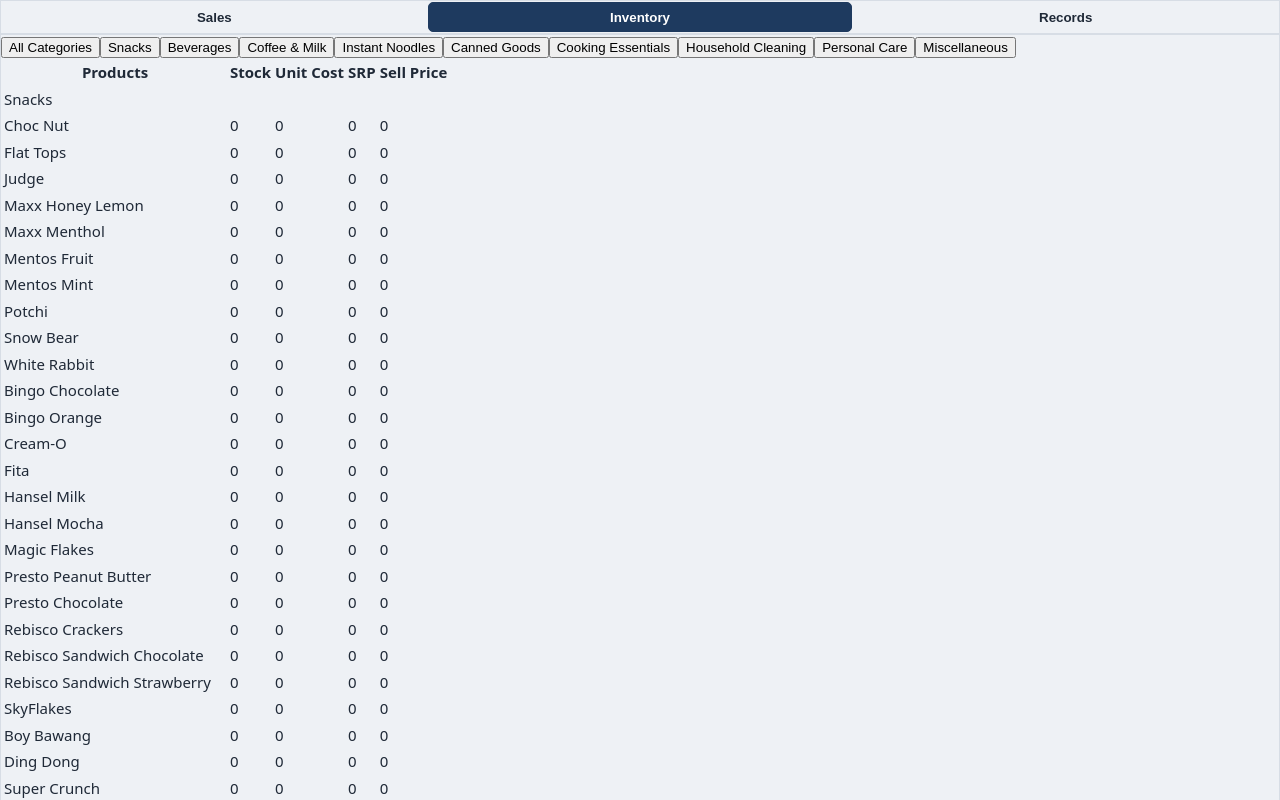
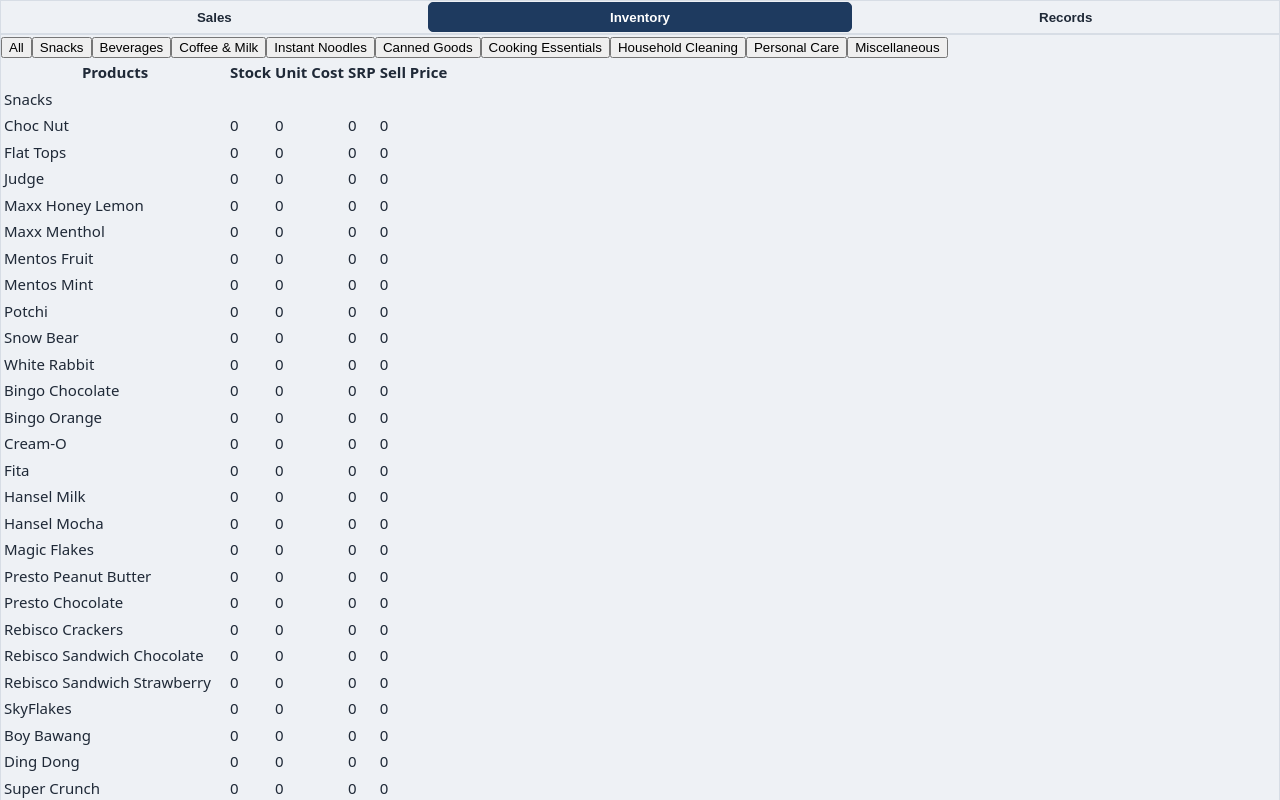
Before and after one commit to kentvillamora-dev/mini-store-pos-learning, a React (Vite) app: page / in a window 1280 px wide. Both pictures are taken after a click on the button "Inventory". Shown: the top 800 px of the page. Built offline with nearby package versions, Linux system fonts and the light colour scheme.

Commit message:
Initial implementation of template literal to add conditional class name

```diff
--- a/src/features/inventory/InventoryProductTable.tsx
+++ b/src/features/inventory/InventoryProductTable.tsx
@@ -8,16 +8,20 @@
 
   return (
     <>
-      <div>
+      <div className="inventory-category-controls">
         <button
+          className={`inventory-category-button${
+            selectedCategory === 'All Categories' ? ' active' : ''
+          }`}
           onClick={() => setSelectedCategory('All Categories')}
         >
-          All Categories
+          All
         </button>
 
         {Object.keys(productGroups).map((category) => (
           <button
             key={category}
+            className="inventory-category-button"
             onClick={() => setSelectedCategory(category)}
           >
             {category}
@@ -25,7 +29,7 @@
         ))}
       </div>
 
-      <table>
+      <table className="inventory-product-table">
         <thead>
           <tr>
             <th scope="col">Products</th>
@@ -45,14 +49,16 @@
             )
             .map((category) => (
               <Fragment key={category}>
-                <tr>
+                <tr className="inventory-category-row">
                   <td colSpan={5}>{category}</td>
                 </tr>
 
                 {defaultProducts
                   .filter((product) => product.category === category)
                   .map((product) => (
-                    <tr key={product.name}>
+                    <tr key={product.name}
+                        className="inventory-product-row"
+                    >
                       <td>{product.name}</td>
                       <td>0</td>
                       <td>0</td>
```
